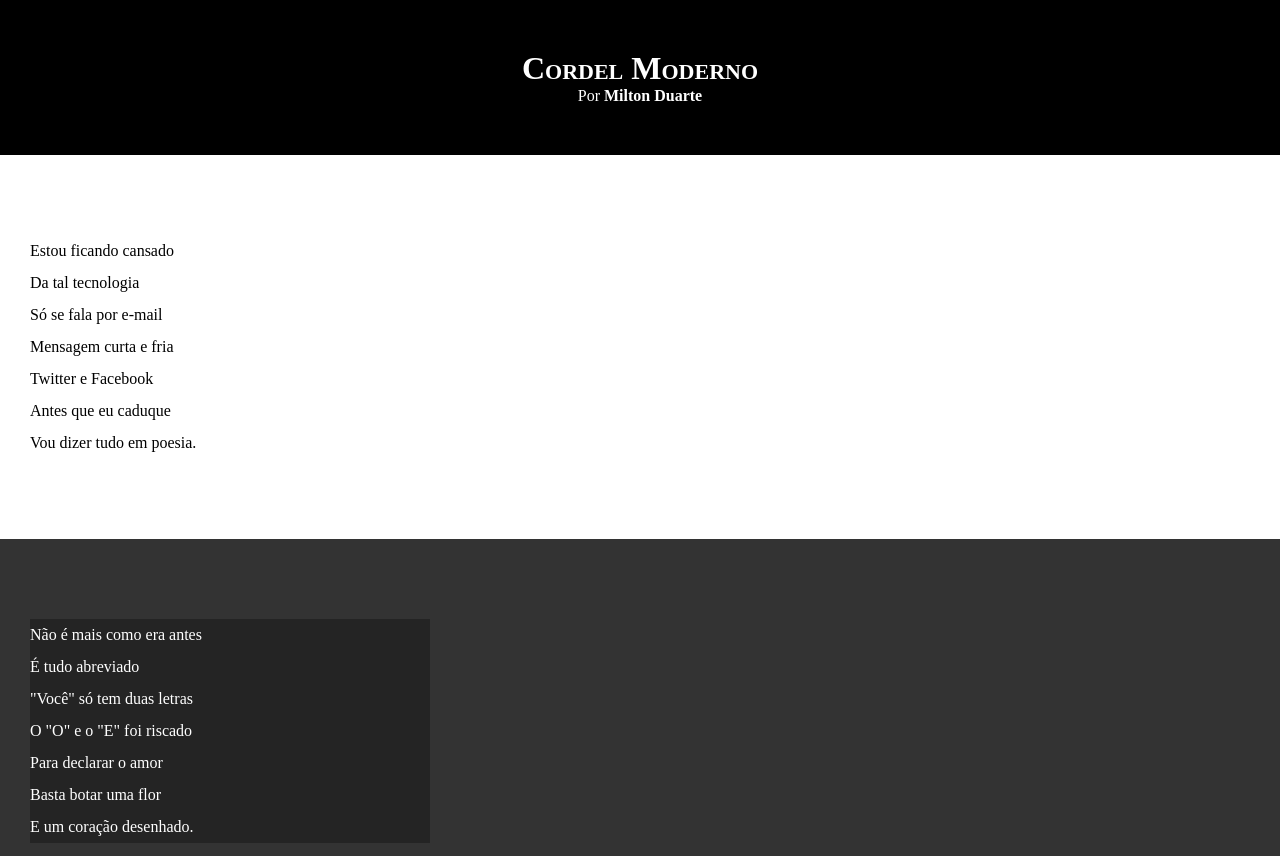
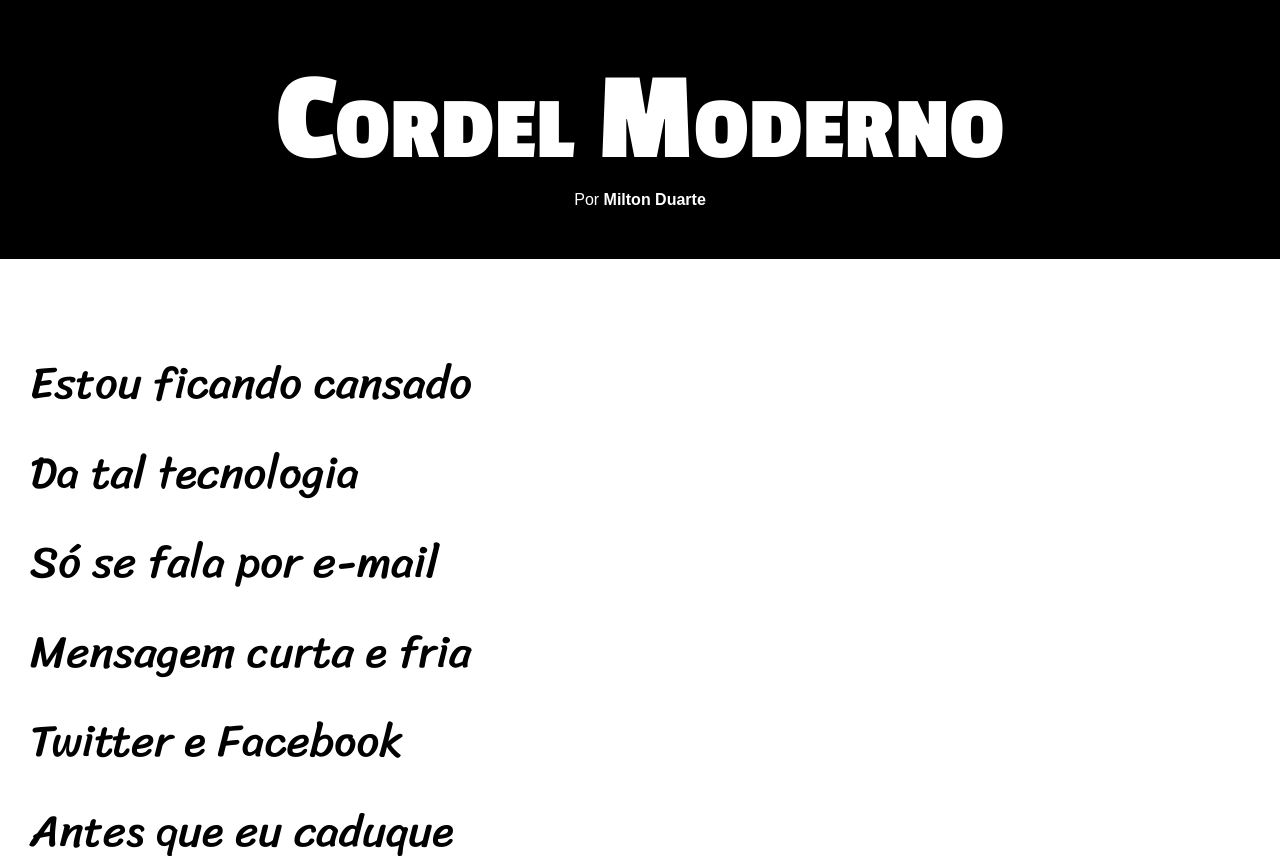
Before and after one commit to Marlondarocha/html-e-css, a plain HTML site: page desafios/d012-5/index.html in a window 1280 px wide. Shown: the top 856 px of the page. Drawn offline with Linux system fonts and the light colour scheme.

Commit message:
Mais uma atualização do CSS

```diff
--- a/desafios/d012-5/estilo/style.css
+++ b/desafios/d012-5/estilo/style.css
@@ -1,13 +1,25 @@
 @charset "UTF-8";
+
+@import url('https://fonts.googleapis.com/css2?family=Passion+One:wght@400;700;900&display=swap');
+
+@import url('https://fonts.googleapis.com/css2?family=Sriracha&display=swap');
+
+:root {
+    --fonte1: Arial, Helvetica, sans-serif;
+    --fonte2: 'Passion One', 'curvise';
+    --fonte3: 'Sriracha', 'cursive';
+}
 
 * {
     margin: 0px;
-    padding: 0px
+    padding: 0px;
+    font-size: 1em;
 }
 
 html, body {
     min-width: 100vh;
     background-color: darkgray;
+    font-family: var(--fonte1);
 }
 
 header {
@@ -19,6 +31,8 @@ header {
 header > h1 {
     padding-top: 50px;
     font-variant: small-caps;
+    font-family: var(--fonte2);
+    font-size: 10vw;
 }
 
 header > p {
@@ -38,8 +52,10 @@ header a:hover, footer a:hover {
 section {
     padding-top: 10vh;
     padding-bottom: 10vh;
-    line-height: 32px;
+    line-height: 2em;
     padding-left: 30px;
+    font-family: var(--fonte3);
+    font-size: 3.5vw;
 }
 
 section.normal {
@@ -53,8 +69,9 @@ section.imagem {
 }
 
 section.imagem > p {
+    display: inline-block;
+    padding: 5px;
     background-color: rgba(0, 0, 0, 0.295);
-    width: 400px;
 }
 
 footer {
@@ -63,7 +80,3 @@ footer {
     text-align: center;
     padding: 10px;
 }
-
-:root {
-
-}
--- a/desafios/d012-5/index.html
+++ b/desafios/d012-5/index.html
@@ -52,7 +52,7 @@
             Se o saite é muito bom <br>
             Ele vale um alto preço.
         </p>
-
+        <br>
         <p>
             Pra piorar a liguagem <br>
             O emoticom é um risco <br>
@@ -84,9 +84,9 @@
             A pessoa foi embora <br>
             Abriu outro aplicativo <br>
             O mundo ficou cativo <br>
-            Da tecnologia do agora.
+            Da tecnologia do agora. <br>
         </p>
-
+        <br>
         <p>
             Felizmente, pra orar <br>
             Não precisa de internet <br>
```
